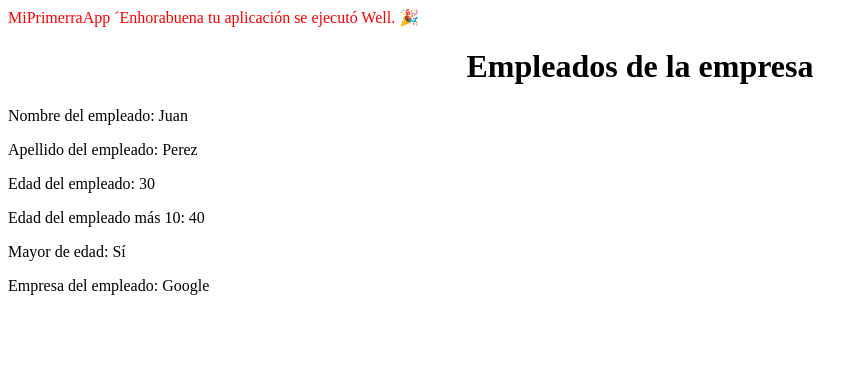
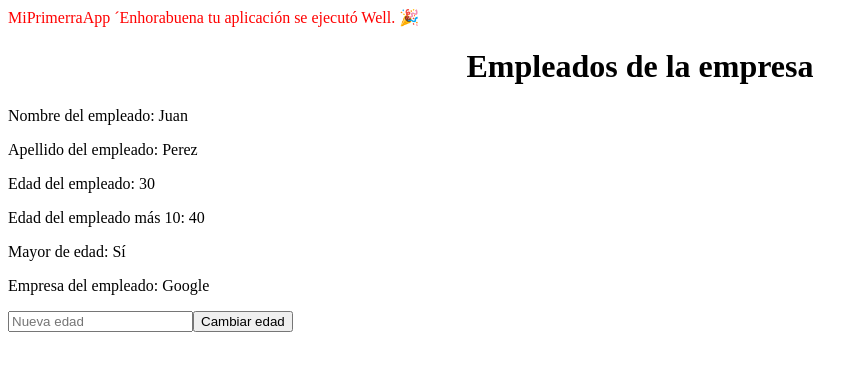
Before and after one commit to CarlosMEsteban/AngularPildoras, an Angular app: page / in a window 1280 px wide. Shown: the top 370 px of the page, without its empty margins (0-868 px from the left). Built offline with nearby package versions, Linux system fonts and the light colour scheme.

Commit message:
Cambiar edad

```diff
--- a/src/app/empleado/empleado.html
+++ b/src/app/empleado/empleado.html
@@ -5,3 +5,7 @@
 <p>Edad del empleado más 10: {{getEdad() + 10}}</p>
 <p>Mayor de edad: {{getEdad() >= 18 ? 'Sí' : 'No'}}</p>
 <p>Empresa del empleado: {{empresa}}</p>
+
+
+<input #nuevaEdad type="number" placeholder="Nueva edad" />
+<button type="button" (click)="cambiarEdad(+nuevaEdad)">Cambiar edad</button>
--- a/src/app/empleado/empleado.ts
+++ b/src/app/empleado/empleado.ts
@@ -11,10 +11,15 @@ import { Component } from '@angular/core';
 export class Empleado {
   nombre = "Juan";
   apellido = "Perez";
-  private edad = 30;
+  private edad: number = 30;
   empresa = "Google";
 
   getEdad(): number {
     return this.edad;
   }
+
+  cambiarEdad(nuevaEdad: number): void
+  {
+    this.edad = Number(nuevaEdad);
+  }
 }
```
